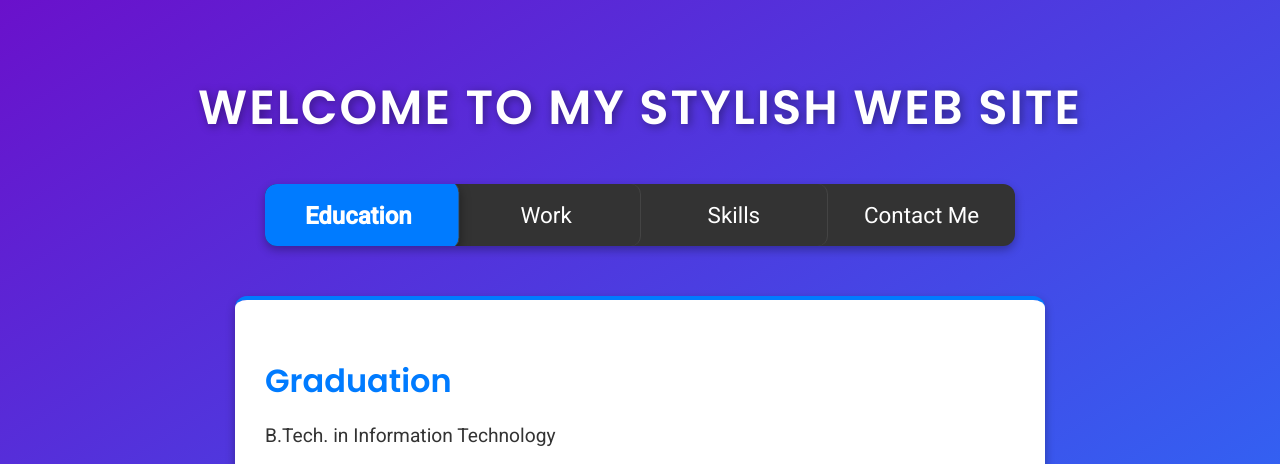
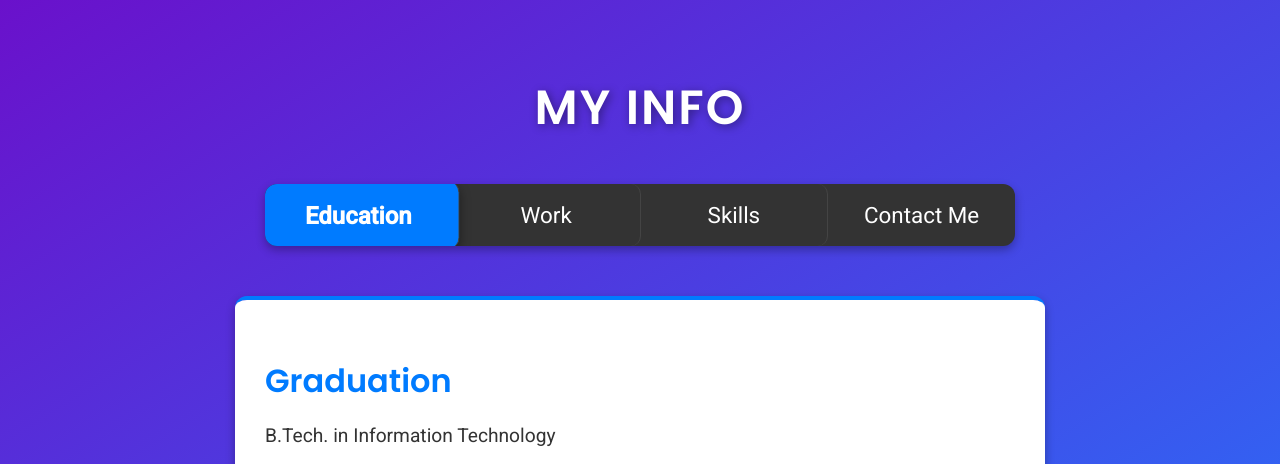
Before and after one commit to komalreddi/mywebsite, a plain HTML site: page index.html in a window 1280 px wide. Shown: the top 464 px of the page. Drawn offline with Linux system fonts and the light colour scheme.

Commit message:
changed titles

```diff
--- a/index.html
+++ b/index.html
@@ -210,7 +210,7 @@
 </head>
 <body>
 
-    <h1>Welcome to My Stylish Web Site</h1>
+    <h1>My Info</h1>
 
     <!-- Tab Navigation -->
     <div class="tab-container">
```
